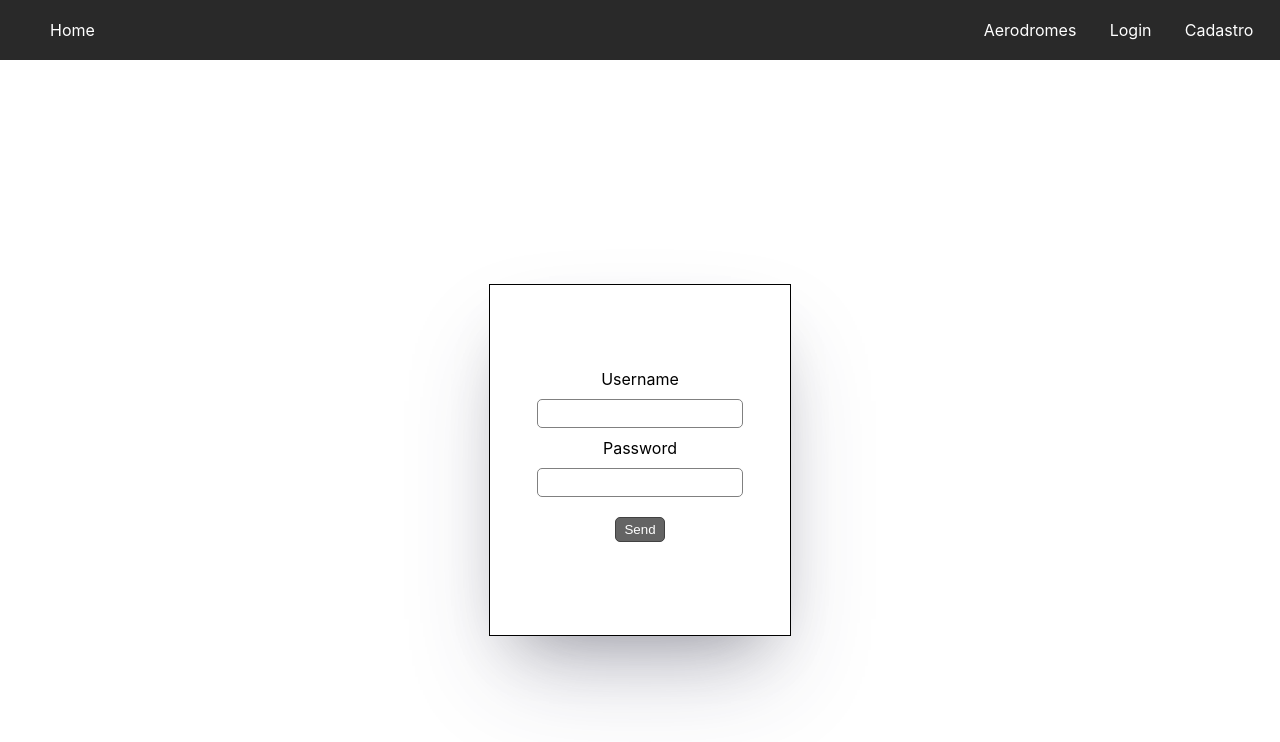
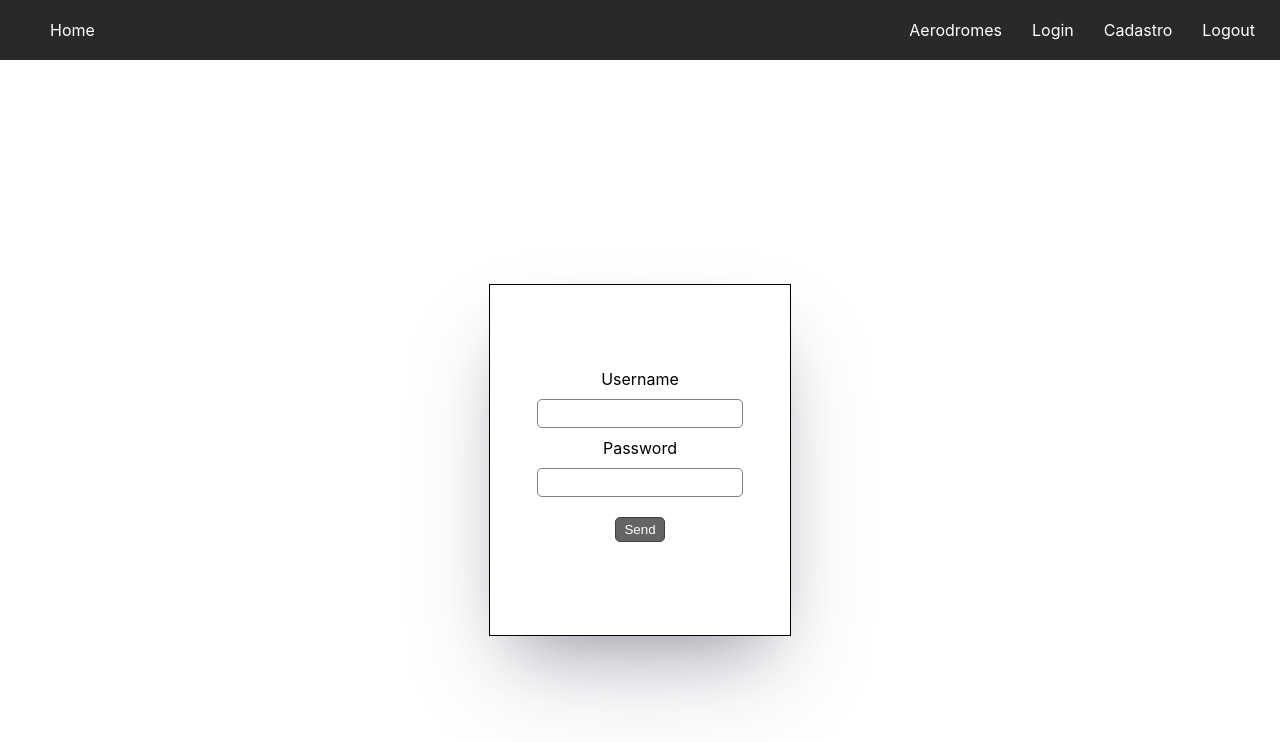
Before and after one commit to pedroluiznogueira/xmb-front, a React (Create React App) app: page /login in a window 1280 px wide. Shown: the top 742 px of the page. Built offline with nearby package versions, Linux system fonts and the light colour scheme.

Commit message:
Every time a user logs out, he will be redirected to the Login page

```diff
--- a/src/App.js
+++ b/src/App.js
@@ -27,7 +27,7 @@ function App() {
   )
 }
 
-function PrivateOutlet() {
+export function PrivateOutlet() {
   const auth = isAuth();
   return auth ? <Outlet /> : <Navigate to="/login" />;
 }
--- a/src/components/Header/HeaderComponent.js
+++ b/src/components/Header/HeaderComponent.js
@@ -1,7 +1,13 @@
-import { NavLink } from 'react-router-dom';
+import { NavLink, Navigate } from 'react-router-dom';
+import { PrivateOutlet } from '../../App';
 import './HeaderComponent.css';
 
 function HeaderComponent() {
+
+  function handleOnClick() {
+    window.sessionStorage.clear();
+    <Navigate to="/login" />
+  }
 
   return (
 
@@ -28,6 +34,11 @@ function HeaderComponent() {
               Cadastro
             </NavLink>
           </li>
+          <li>
+            <NavLink className="content" to='/login' onClick={handleOnClick}>
+              Logout
+            </NavLink>
+          </li>
         </ul>
       </nav>
     </header>
```
